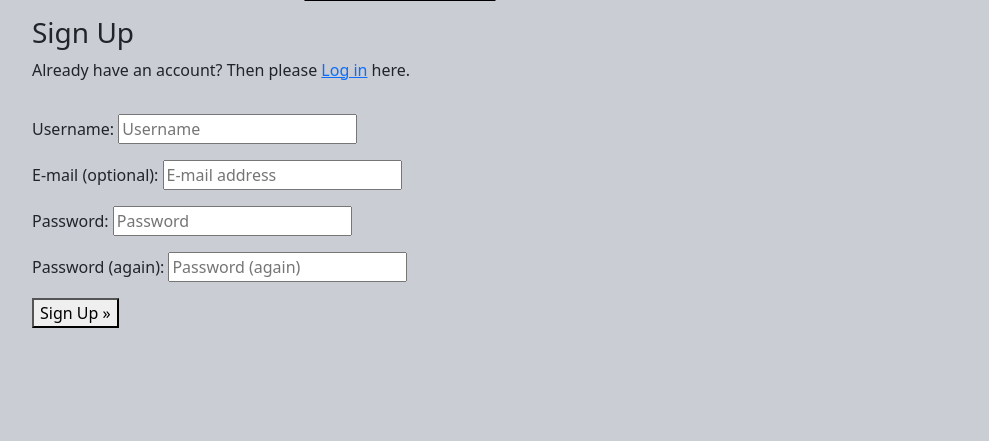
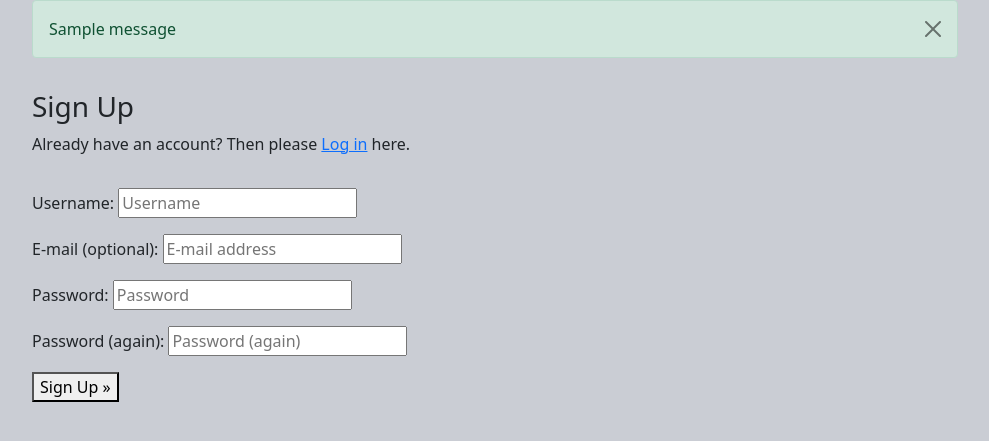
Before and after one commit to Cezary-Nakielski/Project-Four-Forumbus, a Django app: page /accounts/signup/ in a window 1280 px wide. Shown: the part 100-541 px from the top of the page, without its empty margins (240-1229 px from the left). Run offline with Django 3.2, Linux system fonts and the light colour scheme; tables that the repository leaves empty hold one stand-in row (values such as "Sample post"); one stand-in notice (Sample message) is shown; some web fonts are replaced.

Commit message:
DEV: Add functionality to display messages in base.html

```diff
--- a/templates/base.html
+++ b/templates/base.html
@@ -53,6 +53,19 @@
         </div>
     </nav>
 
+    <div class="container">
+        <div class="row">
+            <div class="col offset-md-2">
+                {% for message in messages %}
+                <div class="alert {{ message.tags }} alert-dismissible fade show" id="msg" role="alert">
+                    {{ message | safe }}
+                    <button type="button" class="btn-close" data-bs-dismiss="alert" aria-label="Close"></button>
+                </div>
+                {% endfor %}
+            </div>
+        </div>
+    </div>
+
     <!-- Below is where the code from other templates will be injected -->
     <main class="main">
         {% block content %}
```
